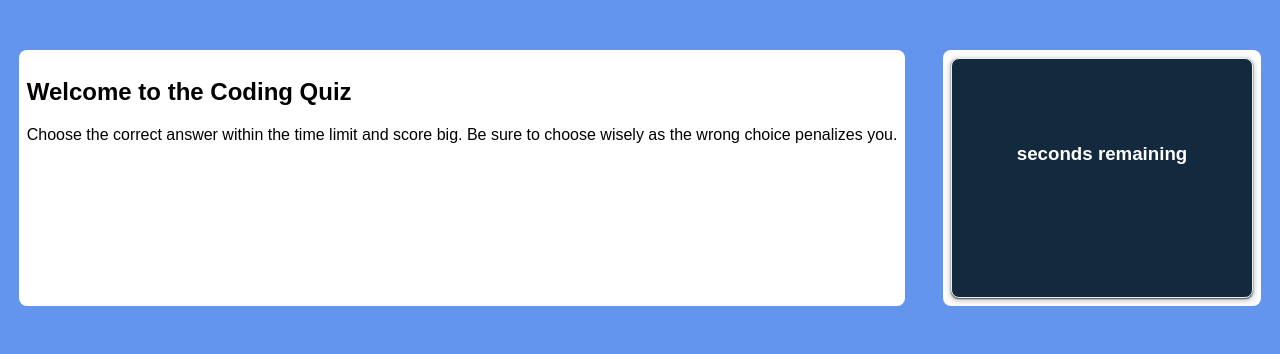
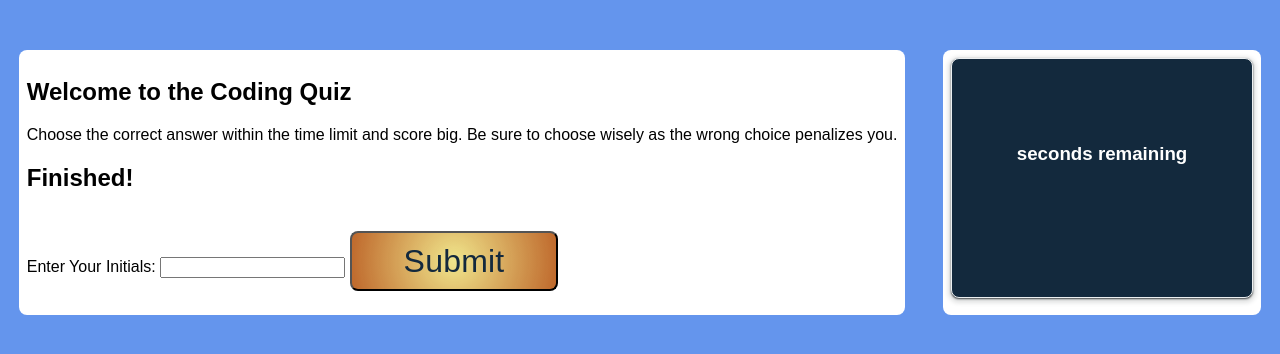
Before and after one commit to orngmrmld/JavaScript-Timed-Quiz, a plain HTML site: page index.html in a window 1280 px wide. Drawn offline with Linux system fonts and the light colour scheme.

Commit message:
added containers to render when start button is pressed

```diff
--- a/index.html
+++ b/index.html
@@ -30,6 +30,21 @@
 
             </div>
 
+            <div id= "finish-container" class = "hide">
+              <div class = "container finish">
+                <div id = score-banner>
+                  <h1> Finished! </h1>
+                </div>
+                <form id="initials-form" class = "initials">
+                  <p>Enter Your Initials:
+                    <input type = "text" name = "initials" id = "initials" class = "text-input" />
+                    <button class = "btn startend" id = "submit-score" type = "submit"> Submit </button>
+                  </p>
+                </form>
+              </div>
+
+            </div>
+
           </section>
 
           <section>
```
